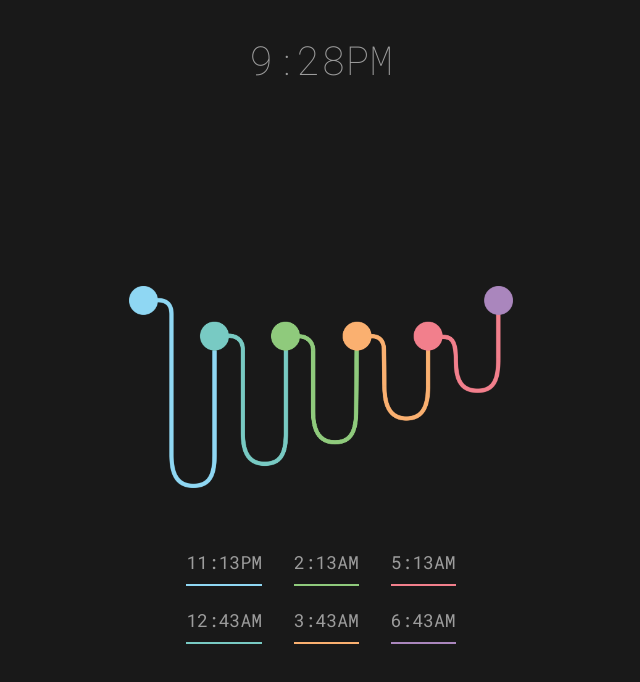
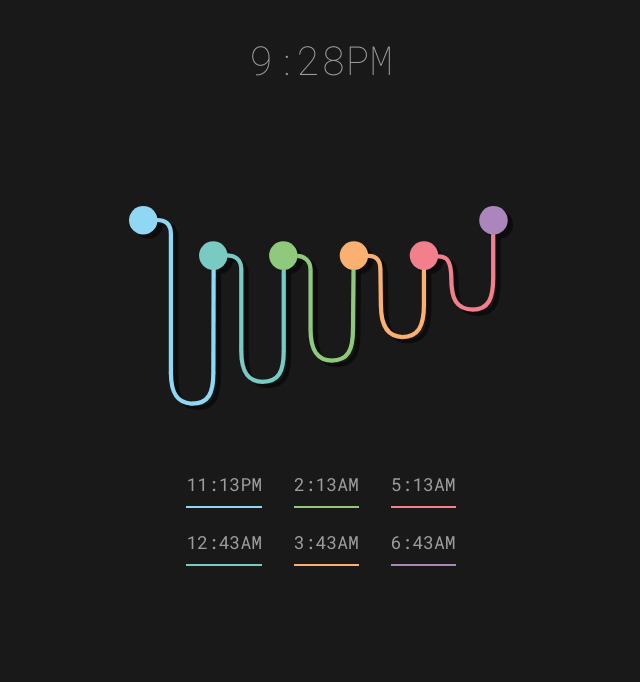
Before and after one commit to trevsm/whentowakeup, a React app: page / in a window 1280 px wide. Shown: the top 682 px of the page, without its empty margins (319-959 px from the left). Built offline with nearby package versions, Linux system fonts and the light colour scheme.

Commit message:
sleep cycle diagram shadow

```diff
--- a/src/components/App.js
+++ b/src/components/App.js
@@ -34,7 +34,7 @@ class App extends Component {
           <Clock date={date} />
         </header>
         <section className="middle">
-          <img src="../images/sleepcycle.png" />
+          <img src="../images/sleep-cycle.svg" />
           <Timetable date={date} />
         </section>
         <Contact />
--- a/src/styles/App.scss
+++ b/src/styles/App.scss
@@ -37,7 +37,7 @@ body {
   min-width: 350px;
   max-width: 400px;
   margin: 0 auto;
-  margin-top: 25vh;
+  margin-top: 15vh;
 
   img {
     //transform: rotate(90deg) translateY(100px);
```
Also changed, not shown: public/images/sleep-cycle.svg (added).
